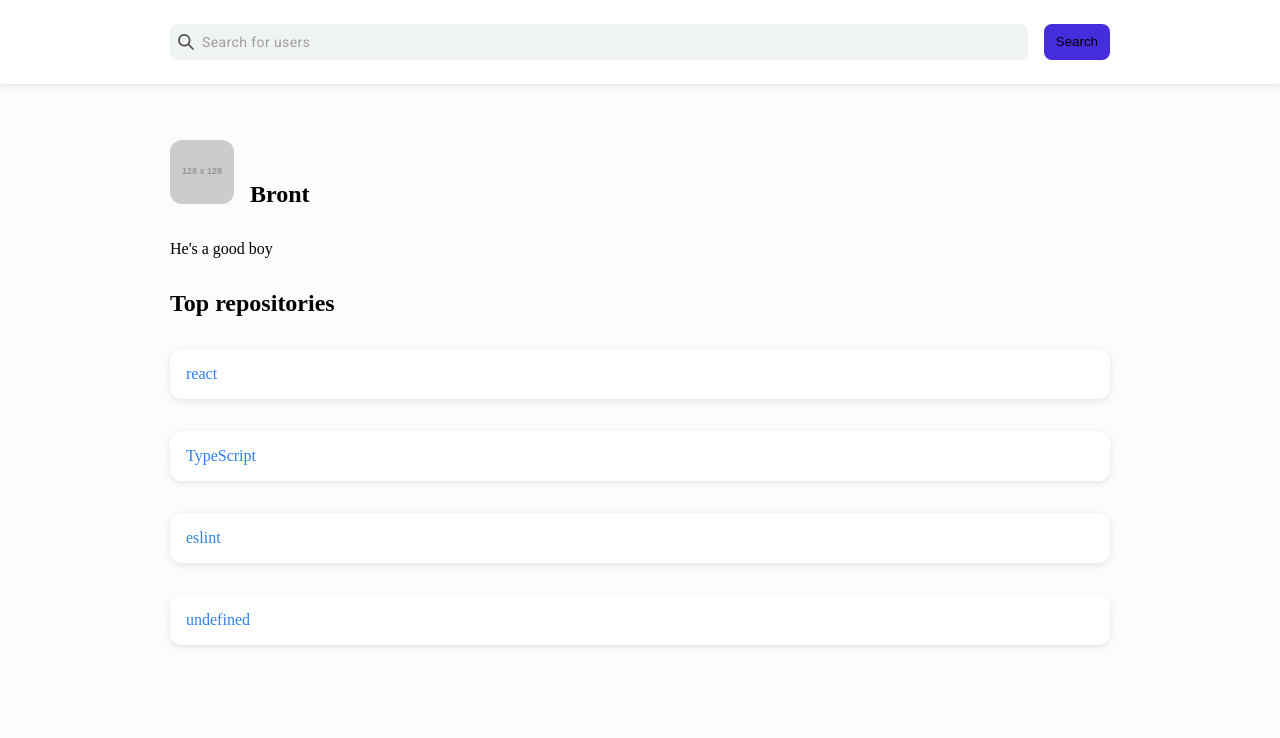
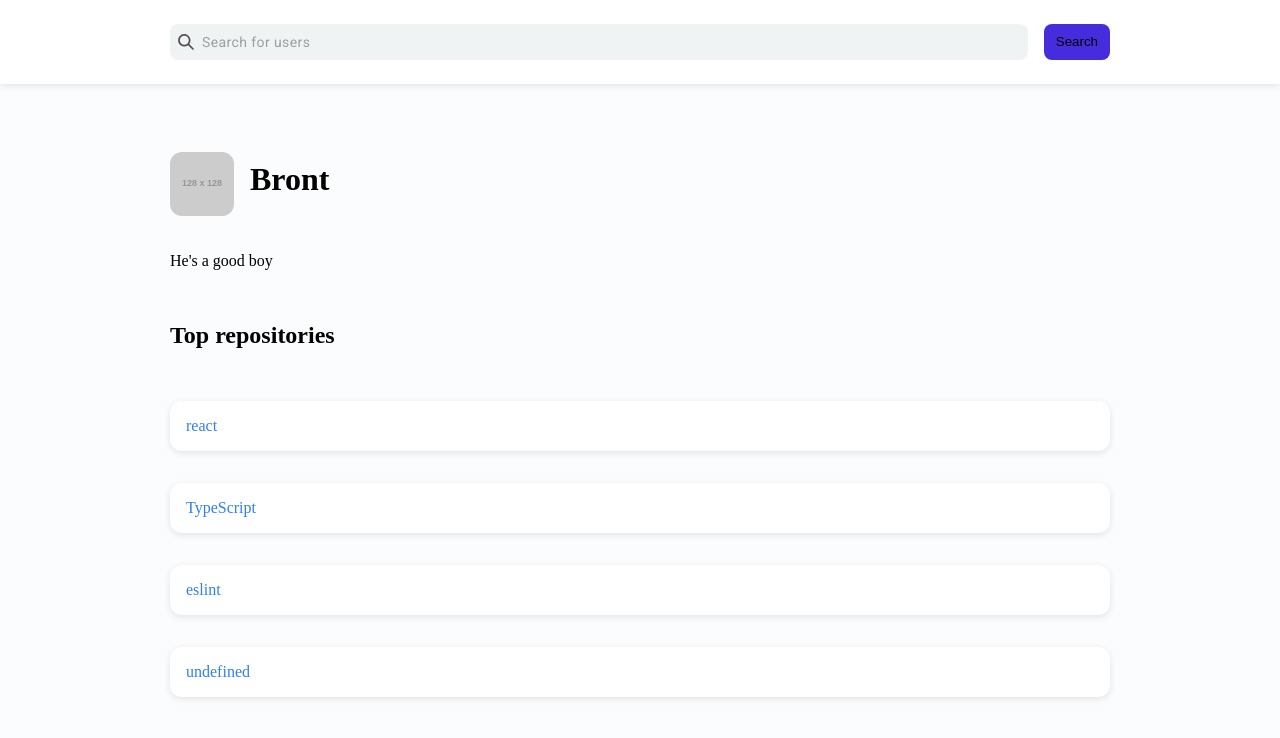
Before and after one commit to fatfisz/tooploox-demo-app, a Next.js app: page / in a window 1280 px wide. Shown: the top 738 px of the page. Built offline with nearby package versions, Linux system fonts and the light colour scheme.

Commit message:
Add a test for the (mock) basic lookup scenario

```diff
--- a/package.json
+++ b/package.json
@@ -15,6 +15,7 @@
     "@svgr/webpack": "5.4.0",
     "@testing-library/jest-dom": "5.11.1",
     "@testing-library/react": "10.4.7",
+    "@testing-library/user-event": "12.0.17",
     "@types/classnames": "2.2.10",
     "@types/jest": "26.0.7",
     "@types/node": "14.0.26",
--- a/src/components/Content.tsx
+++ b/src/components/Content.tsx
@@ -45,7 +45,7 @@ function UserInfo({ avatarUrl, description, name }: UserInfoData): ReactElement
           <Image alt="user avatar" borderRadius="large" size="avatar" src={avatarUrl} />
         </Column>
         <Column>
-          <Heading>{name}</Heading>
+          <Heading level={1}>{name}</Heading>
         </Column>
       </Columns>
       {description && <Text>{description}</Text>}
@@ -56,7 +56,7 @@ function UserInfo({ avatarUrl, description, name }: UserInfoData): ReactElement
 function UserRepositories({ repositories }: { repositories: UserRepositoriesData }): ReactElement {
   return (
     <Stack space="medium">
-      <Heading>Top repositories</Heading>
+      <Heading level={2}>Top repositories</Heading>
       <Stack space="small">
         {repositories.map(({ name, url }) => (
           <Repository key={url} name={name} url={url} />
--- a/src/design-system/Heading.tsx
+++ b/src/design-system/Heading.tsx
@@ -1,19 +1,31 @@
-import { ReactElement, ReactNode } from 'react';
+import cx from 'classnames';
+import { ReactElement, ReactNode, createElement } from 'react';
+import css from 'styled-jsx/css';
 
 import { useTextStyles } from 'design-system/Theme';
 
-export function Heading({ children }: { children: ReactNode }): ReactElement {
-  const headingStyles = useTextStyles('heading');
+const headingStyles = css.resolve`
+  display: block;
+  margin: 0;
+`;
+
+export function Heading({
+  children,
+  level,
+}: {
+  children: ReactNode;
+  level: 1 | 2 | 3 | 4 | 5 | 6;
+}): ReactElement {
+  const textStyles = useTextStyles('heading');
   return (
     <>
-      <h2 className={headingStyles.className}>{children}</h2>
-      <style jsx>{`
-        h2 {
-          display: block;
-          margin: 0;
-        }
-      `}</style>
+      {createElement(
+        `h${level}`,
+        { className: cx(headingStyles.className, textStyles.className) },
+        children,
+      )}
       {headingStyles.styles}
+      {textStyles.styles}
     </>
   );
 }
```
Also changed, not shown: 2 other files (tests, documents, lock files or other folders).
